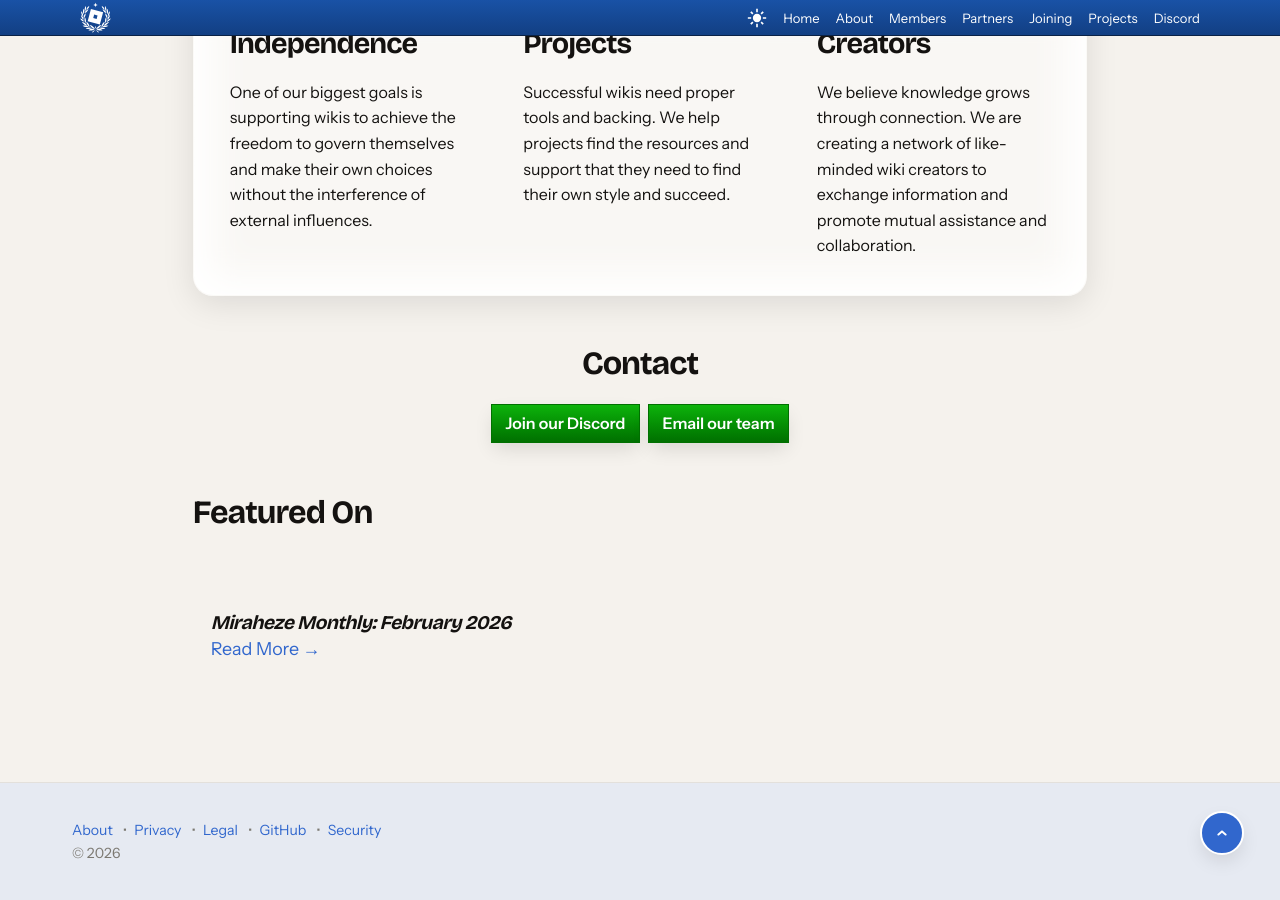
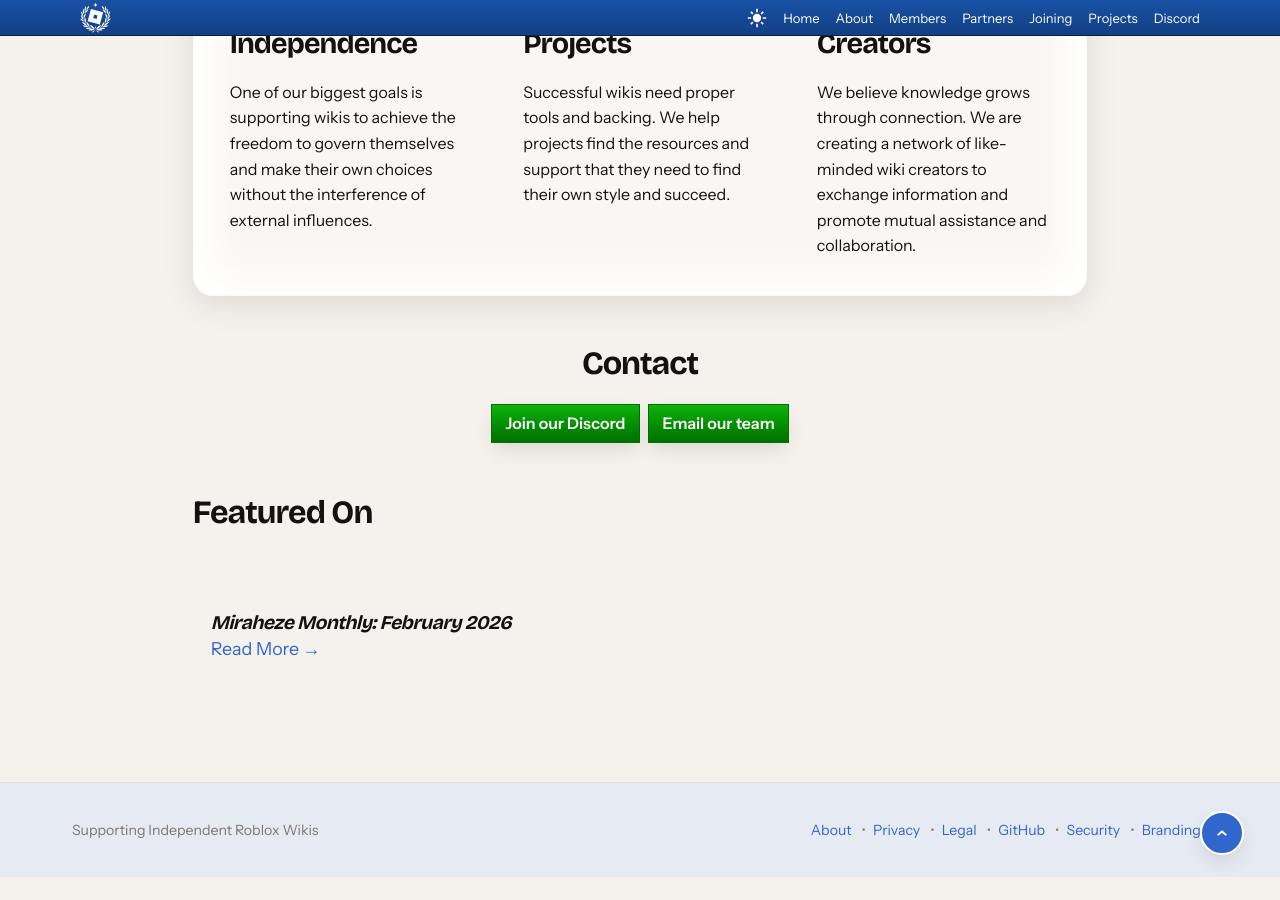
Before and after one commit to Roblox-Indie-Wikis/irwa-website, a Jekyll site: the page built from about/index.html, in a window 1280 px wide and 900 px high, scrolled down 1773 px. Built offline with Jekyll 4.4.1, drawn with Linux system fonts in a browser that asks for light colours; some web fonts are replaced; after the commit the page ends 2650 px from its top, so only the background shows below that.

Commit message:
Minor changes

```diff
--- a/_includes/footer.html
+++ b/_includes/footer.html
@@ -1,13 +1,15 @@
 <footer class="footer">
-  <div class="footer__left">
+  <div class="footer__left">Supporting Independent Roblox Wikis</div>
+  <div class="footer__right">
     <ul class="footer__nav">
       <li><a href="{{ "/about/" | relative_url }}" class="invert">About</a></li>
       <li><a href="{{ "/privacy/" | relative_url }}" class="invert">Privacy</a></li>
       <li><a href="{{ "/legal/" | relative_url }}" class="invert">Legal</a></li>
       <li><a href="https://github.com/Roblox-Indie-Wikis" class="invert">GitHub</a></li>
       <li><a href="{{ "/security.txt" | relative_url }}" class="invert">Security</a></li>
+      <li><a href="{{ "/branding" | relative_url }}" class="invert">Branding</a></li>
     </ul>
-    <div class="footer__copy">© {{ site.time | date: "%Y" }} <!--| Made with ❤ in Singapore--></div>
+    <!--<div class="footer__copy">© {{ site.time | date: "%Y" }} | Made with ❤ in Singapore</div>-->
   </div>
   <button onclick="backToTopFunction()" id="backToTop" class="footer__bttop" aria-label="Back to top" title="Back to top">
     <svg><use xlink:href="{{ "/assets/svg/svg-map.svg#toparrow" | relative_url }}"/></svg>
--- a/about/index.html
+++ b/about/index.html
@@ -8,12 +8,14 @@ description: Learn about the Independent Roblox Wiki Alliance mission and why we
 <h1 class="align-center">About Us</h1>
 <p class="align-center">This project was created from a small chat for several Roblox wiki representatives to connect independent Roblox wikis and their communities together, and grew to the alliance we have today. </p>
 <figure class="post__image align-center"><img loading="lazy" src="{{ "/media/promofiles/irwa-messages.png" | relative_url }}" aria-hidden="true" width="800"></figure>
+
 <h2>Why independence? </h2>
 <p>Wiki hosting companies such as Fandom are some of the most popular places to host wikis for games and communities. However, such companies generally provide a poor experience. </p>
 <p>As an administrator for a wiki, your goal is to make the best website for your community and or fans. But that goal clashes with the goal of the company running the wiki farm – to earn as much money off your site and content. Communities thus have no full say over how their site is <a href="https://kotaku.com/fallout-fans-resist-wikias-attempt-to-pivot-to-video-1804145954">monetised</a>, <a href="https://community.fandom.com/wiki/Customization_policy">how it looks</a>, and <a href="https://x.com/Humanstein/status/1670125120822681600">sometimes what content it hosts</a>.  </p>
 <p>Since its founding, wiki companies like <a href="https://news.crunchbase.com/startups/wikia-raises-106-million-in-new-equity-funding/">Fandom has received millions of dollars from private investors, venture capitalists, private equity firms and companies</a>. When companies invest, they only expect one thing - more profits back. We believe this is not an ideal way of running a wiki or wiki farm. </p>
 <p>We thus believe a better world for wikis is possible with independent wikis — Where the decisions can be made with the community in mind, and for the community. Our alliance seeks to unite, assist and help other wikis who are independent, in the process of moving, or wish to move. All our wikis have this freedom, and their sites reflects that.</p>
 <p>We thus support fully independent wikis, or wiki farms/organisations like <a href="https://miraheze.org">Miraheze</a>, who are included as they are generally community-friendly hosts, and level off decent levels of control to the community. </p>
+
 <h2>Our Approach</h2>
 <blockquote>
   <p>I want the alliance to be a welcoming, helpful resource for all independent Roblox wikis.</p>
@@ -33,12 +35,14 @@ description: Learn about the Independent Roblox Wiki Alliance mission and why we
     <p>We believe knowledge grows through connection. We are creating a network of like-minded wiki creators to exchange information and promote mutual assistance and collaboration.  </p>
   </div>
 </div>
+
 <h2 class="align-center">Contact</h2>
 <p class="align-center">
   <a href="https://discord.com/invite/74qrU7qBqx" class="btn btn-external">Join our Discord</a>
   <a href="mailto:hello@indierobloxwikis.org" class="btn btn-external">Email our team</a>
   <!-- <a href="{{ "/joining/" | relative_url }}" class="btn">Join Us</a> -->
 </p>
+
 <h2 class="align-left">Featured On</h2>
 <table style="border-collapse: collapse; width: 100%; border-style: hidden;" border="0">
   <tbody>
```
